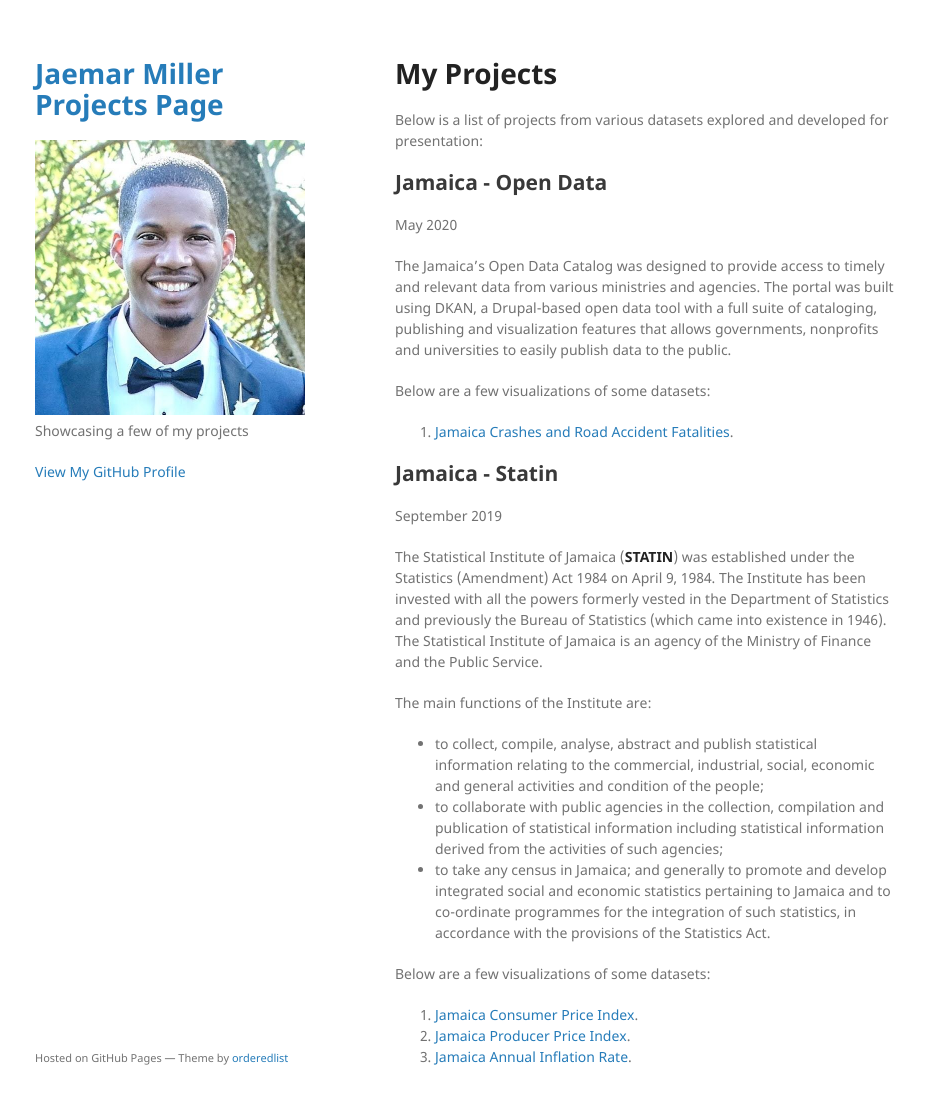
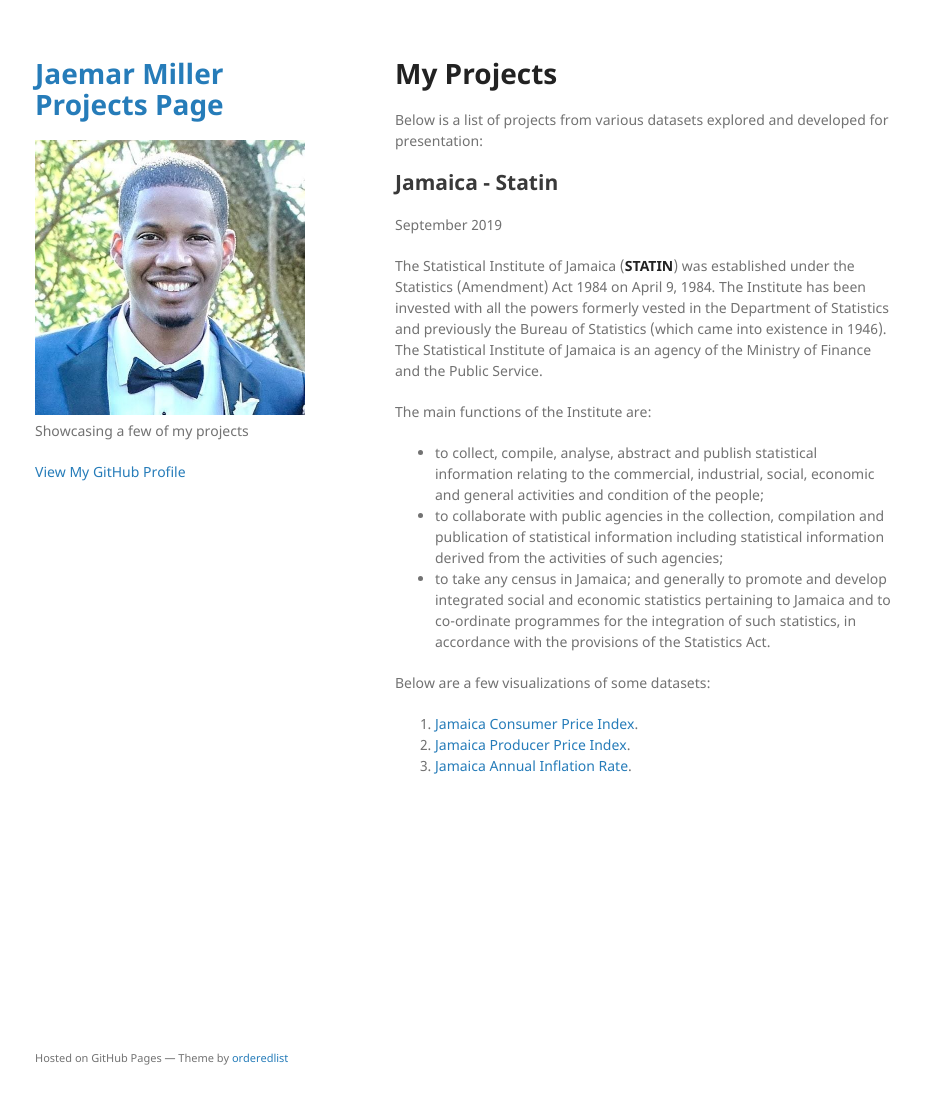
Before and after one commit to miller2j/miller2j.github.io, a Jekyll site: the page built from index.md, in a window 1280 px wide and 1137 px high. Shown: the top 1104 px of the window, without its empty margins (175-1100 px from the left). Built offline with Jekyll 4.4.1, drawn with Linux system fonts in a browser that asks for light colours; our own code applies the rules of GitHub Pages for plain Markdown files.

Commit message:
Adjusting landing page

```diff
--- a/index.md
+++ b/index.md
@@ -5,16 +5,6 @@
 # My Projects
 
 Below is a list of projects from various datasets explored and developed for presentation:
-
-## Jamaica - Open Data
-
-May 2020
-
-The Jamaica's Open Data Catalog was designed to provide access to timely and relevant data from various ministries and agencies. The portal was built using DKAN, a Drupal-based open data tool with a full suite of cataloging, publishing and visualization features that allows governments, nonprofits and universities to easily publish data to the public.
-
-
-Below are a few visualizations of some datasets:
-1.  [Jamaica Crashes and Road Accident Fatalities](./Jamaica/Open_Data/index.html?option=crashes_and_road_accident_fatalities).
 
 ## Jamaica - Statin
 
```
